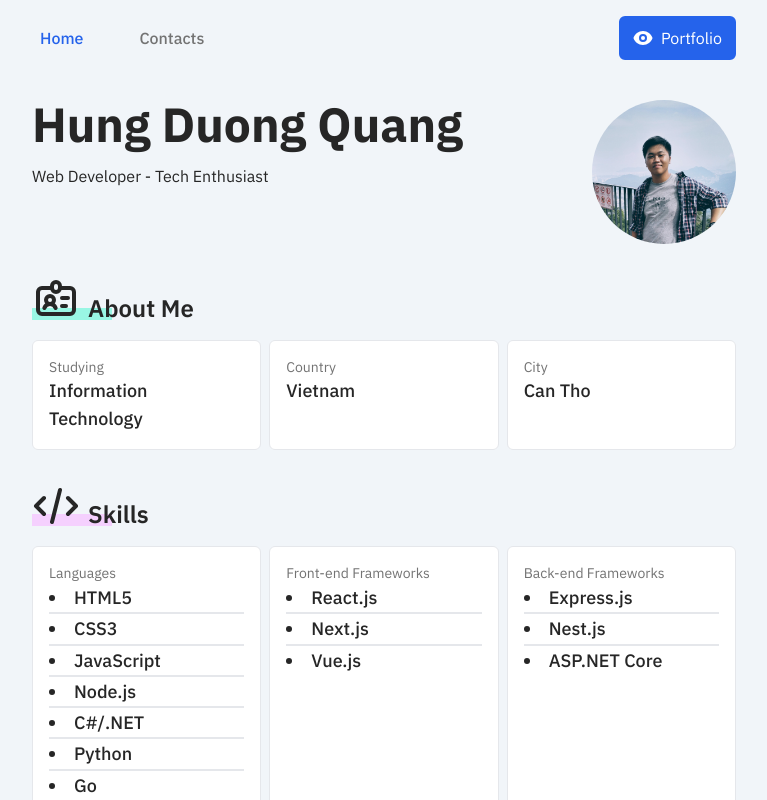
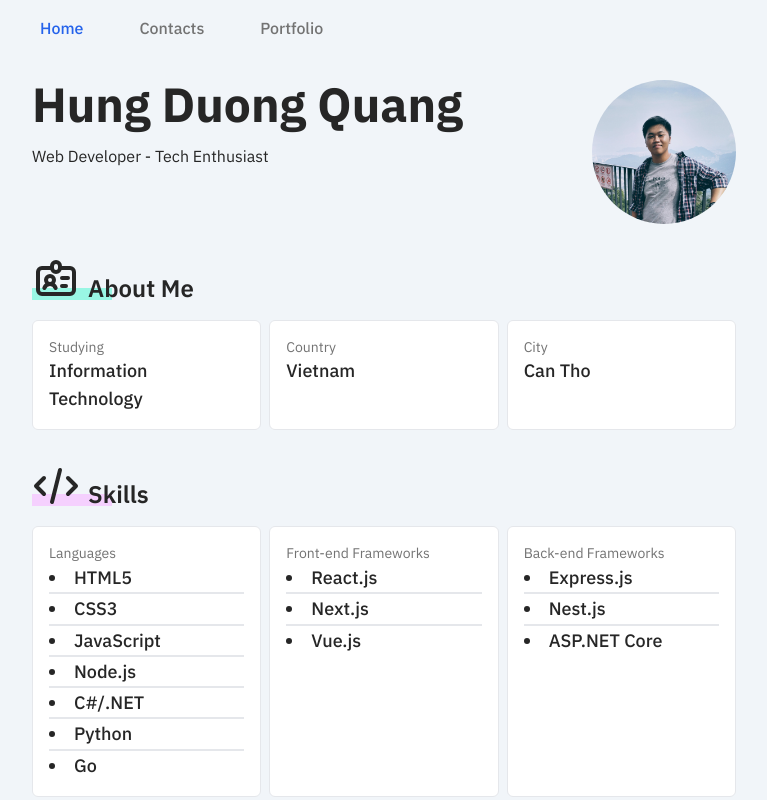
Before and after one commit to qhungg289/personal-site-qhungg289, a Next.js app: page / in a window 1280 px wide. Shown: the top 800 px of the page, without its empty margins (256-1023 px from the left). Built offline with nearby package versions, Linux system fonts and the light colour scheme.

Commit message:
Update Nav to remove CTA button

```diff
--- a/components/nav/Nav.js
+++ b/components/nav/Nav.js
@@ -1,34 +1,13 @@
 import NavLink from "./NavLink";
-import Link from "next/link";
 
 export default function Nav() {
 	return (
 		<nav className="w-full py-4">
 			<div className="container flex h-full max-w-3xl items-center justify-between">
-				<div className="space-x-6 sm:space-x-10">
+				<div className="space-x-3 sm:space-x-10">
 					<NavLink href="/" pathName="Home" />
 					<NavLink href="/contacts" pathName="Contacts" />
-				</div>
-
-				<div>
-					<Link href={"/portfolio"} passHref>
-						<a className="flex items-center gap-2 rounded-md border-2 border-blue-600 bg-blue-600 px-3 py-2 text-white transition-all hover:bg-transparent hover:text-blue-600">
-							<svg
-								xmlns="http://www.w3.org/2000/svg"
-								className="h-5 w-5"
-								viewBox="0 0 20 20"
-								fill="currentColor"
-							>
-								<path d="M10 12a2 2 0 100-4 2 2 0 000 4z" />
-								<path
-									fillRule="evenodd"
-									d="M.458 10C1.732 5.943 5.522 3 10 3s8.268 2.943 9.542 7c-1.274 4.057-5.064 7-9.542 7S1.732 14.057.458 10zM14 10a4 4 0 11-8 0 4 4 0 018 0z"
-									clipRule="evenodd"
-								/>
-							</svg>
-							Portfolio
-						</a>
-					</Link>
+					<NavLink href="/portfolio" pathName="Portfolio" />
 				</div>
 			</div>
 		</nav>
```
